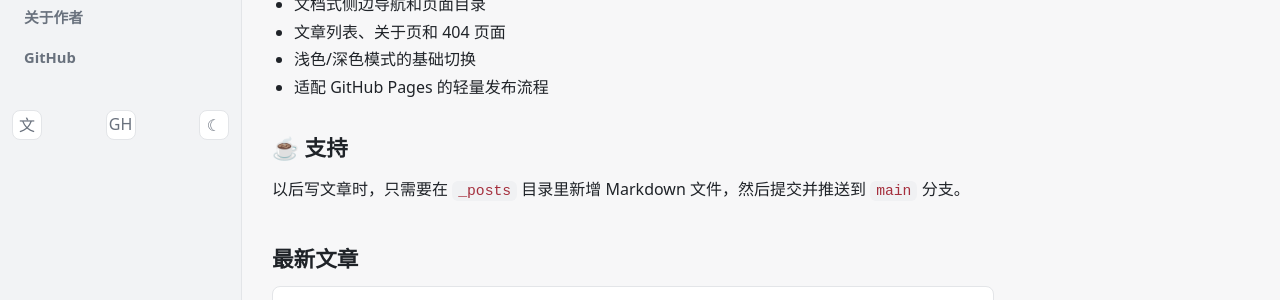
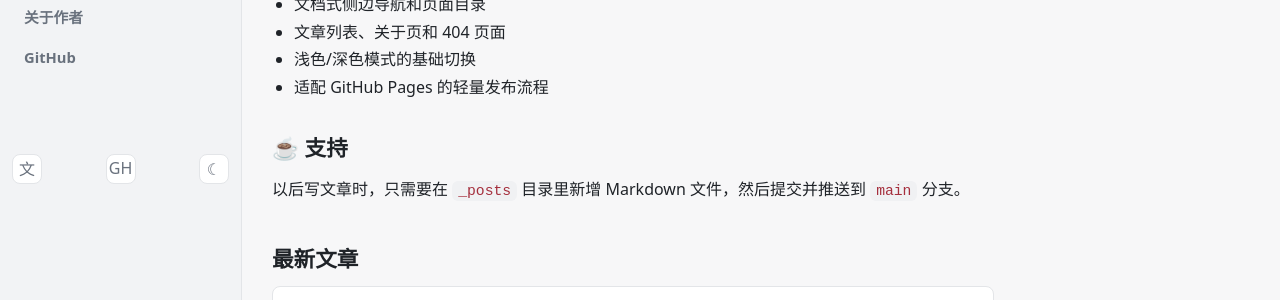
Before and after one commit to Jackknifer/Jackknifer.github.io, a Jekyll site: the page built from index.html, in a window 1280 px wide and 1400 px high, scrolled down 303 px. Shown: the part 735-1035 px from the top of the window. Built offline with Jekyll 4.4.1, drawn with Linux system fonts in a browser that asks for light colours.

Commit message:
Refine docs sidebar spacing

```diff
--- a/_layouts/default.html
+++ b/_layouts/default.html
@@ -5,7 +5,7 @@
     <meta name="viewport" content="width=device-width, initial-scale=1">
     <meta name="description" content="{{ page.description | default: site.description }}">
     <title>{% if page.title %}{{ page.title }} - {% endif %}{{ site.title }}</title>
-    <link rel="stylesheet" href="{{ '/assets/css/style.css?v=20260614-5' | relative_url }}">
+    <link rel="stylesheet" href="{{ '/assets/css/style.css?v=20260614-6' | relative_url }}">
   </head>
   <body class="{% if page.url == '/' %}is-home{% endif %}">
     <header class="site-header">
--- a/assets/css/style.css
+++ b/assets/css/style.css
@@ -224,6 +224,7 @@ kbd {
 .docs-nav {
   display: grid;
   gap: 2px;
+  padding-bottom: 44px;
 }
 
 .docs-nav p {
```
